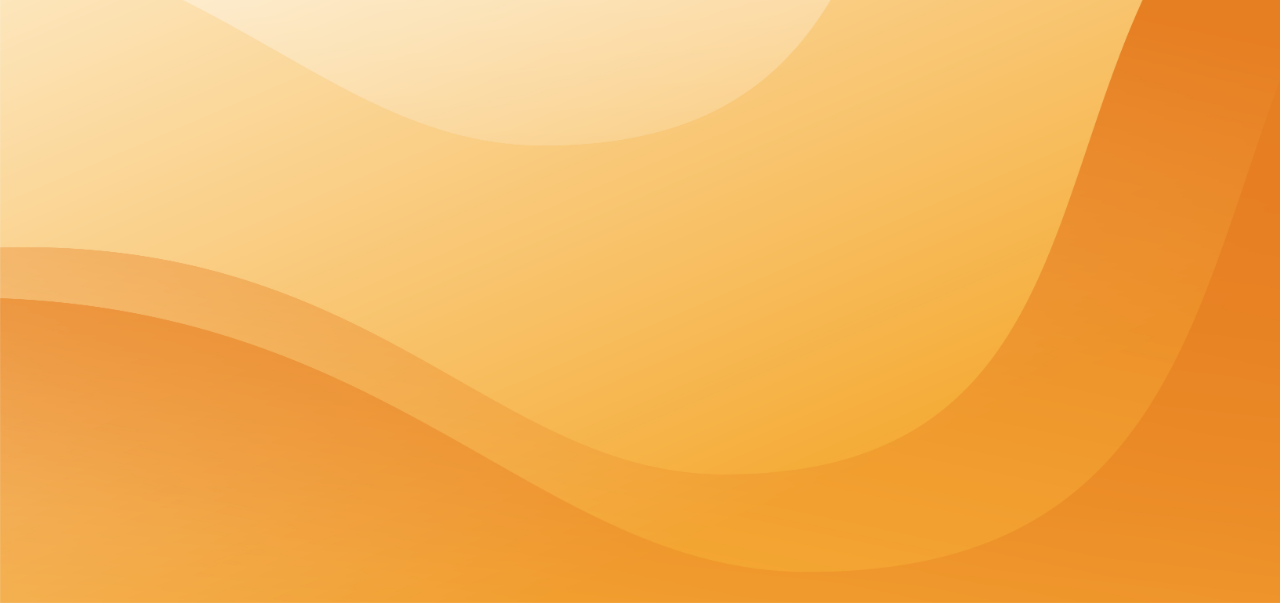
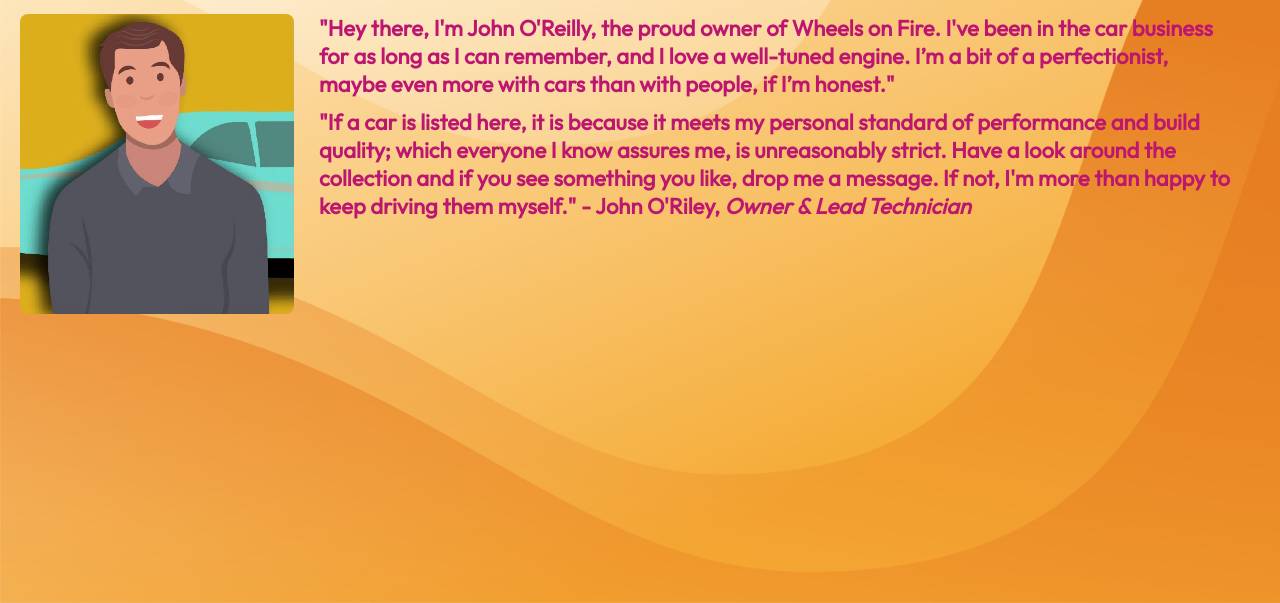
Before and after one commit to liskaox/WebDev_Project_Liskaox, a plain HTML site: page about.html in a window 1280 px wide. Shown: the part 197-800 px from the top of the page. Drawn offline with Linux system fonts and the light colour scheme; a web font is replaced by a local one.

Commit message:
updated home and about pages

```diff
--- a/about.html
+++ b/about.html
@@ -23,10 +23,16 @@
                     <li><a href="index.html">Home</a></li>
                     <li><a href="inventory.html">Inventory</a></li>
                     <li><a href="about.html">About</a></li>
-
                 </ul>
             </nav>
         </header>
-
+        <section>
+            <center><h2>Meet John O'Riley</h2></center>
+            <div class="owner">
+            <img src="images/Owner.jpeg" alt="Photo of owner, John O'Riley" class="owner-img">
+            <h5>"Hey there, I'm John O'Reilly, the proud owner of Wheels on Fire. I've been in the car business for as long as I can remember, and I love a well-tuned engine. I’m a bit of a perfectionist, maybe even more with cars than with people, if I’m honest."</h5>
+            <h5 style="margin-top:10px;">"If a car is listed here, it is because it meets my personal standard of performance and build quality; which everyone I know assures me, is unreasonably strict. Have a look around the collection and if you see something you like, drop me a message. If not, I'm more than happy to keep driving them myself." - John O'Riley, <i>Owner & Lead Technician</i></h5>
+            </div>
+        </section>
     </body>
 </html>
--- a/style.css
+++ b/style.css
@@ -53,20 +53,24 @@
 h2 {
     font-family: 'Manrope';
     font-size: 40px;
-    color: #BD1671;
+    color: #3b40c8;
 }
 h5 {
     font-family: 'Outfit';
     font-size: 22px;
-    color: #FB6791;
+    color: #BD1671;
+    margin-right:30px;
+    margin-left:30px;
 }
 p{
     font-family: 'Outfit';
     font-size: 22px;
-    color: #646464;
+    color: #454545;
+    margin-right:70px;
+    margin-left:70px;
 
 }
-/*Favourite car of the week stuffy*/
+/*Favourite car of the week stuff*/
 .fav-image{
   width: 100%;
   height: 475px;
@@ -74,3 +78,15 @@
   object-fit: cover;
   align-items: center;
 }
+/*To float the image of the owner next to the text*/
+.owner{
+  margin: 30px auto;
+  padding: 0 20px;
+}
+/*This is to target the image itself*/
+.owner-img{
+  float: left;
+  height: 300px;
+  margin-right:25px;
+  border-radius: 8px;
+}
```
Also changed, not shown: index.html (+4 -2 lines), inventory.html (+0 -1 lines), images/Owner.jpeg (added).
